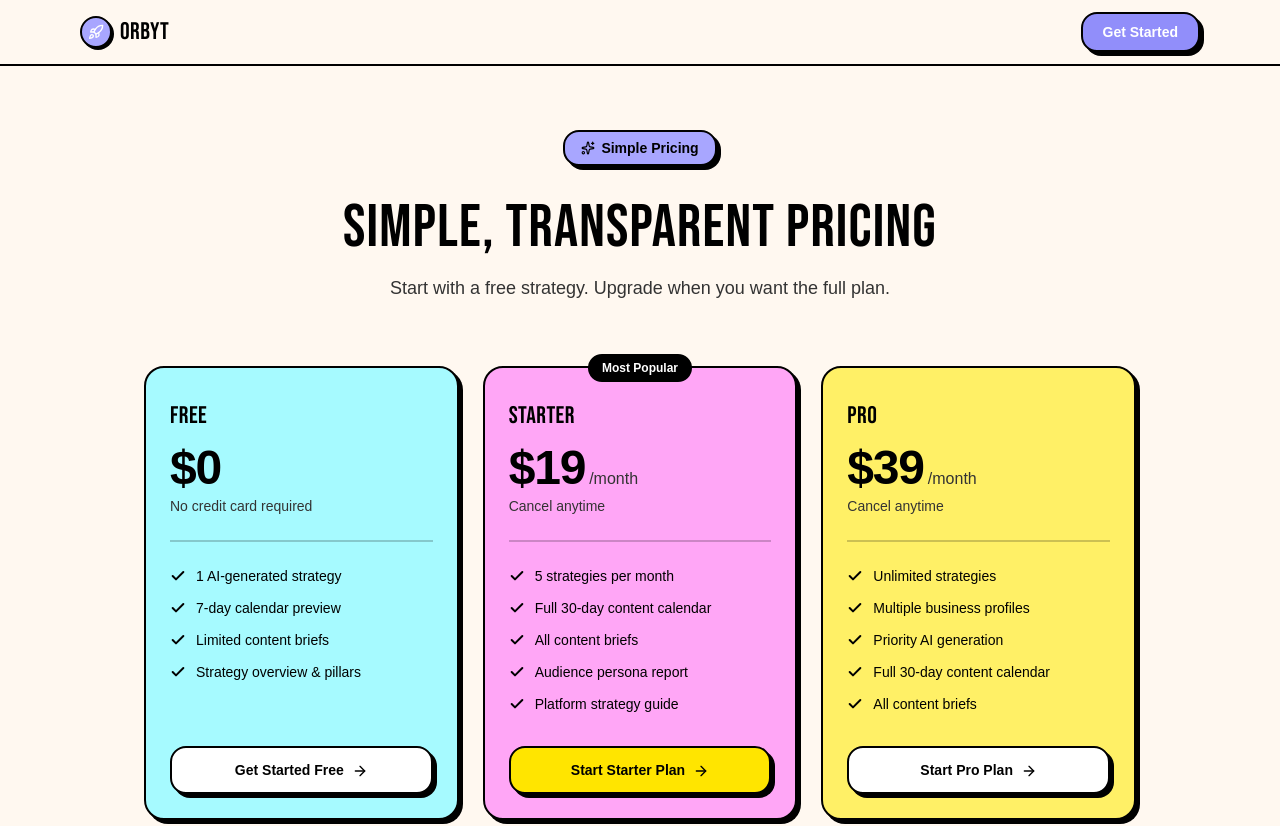
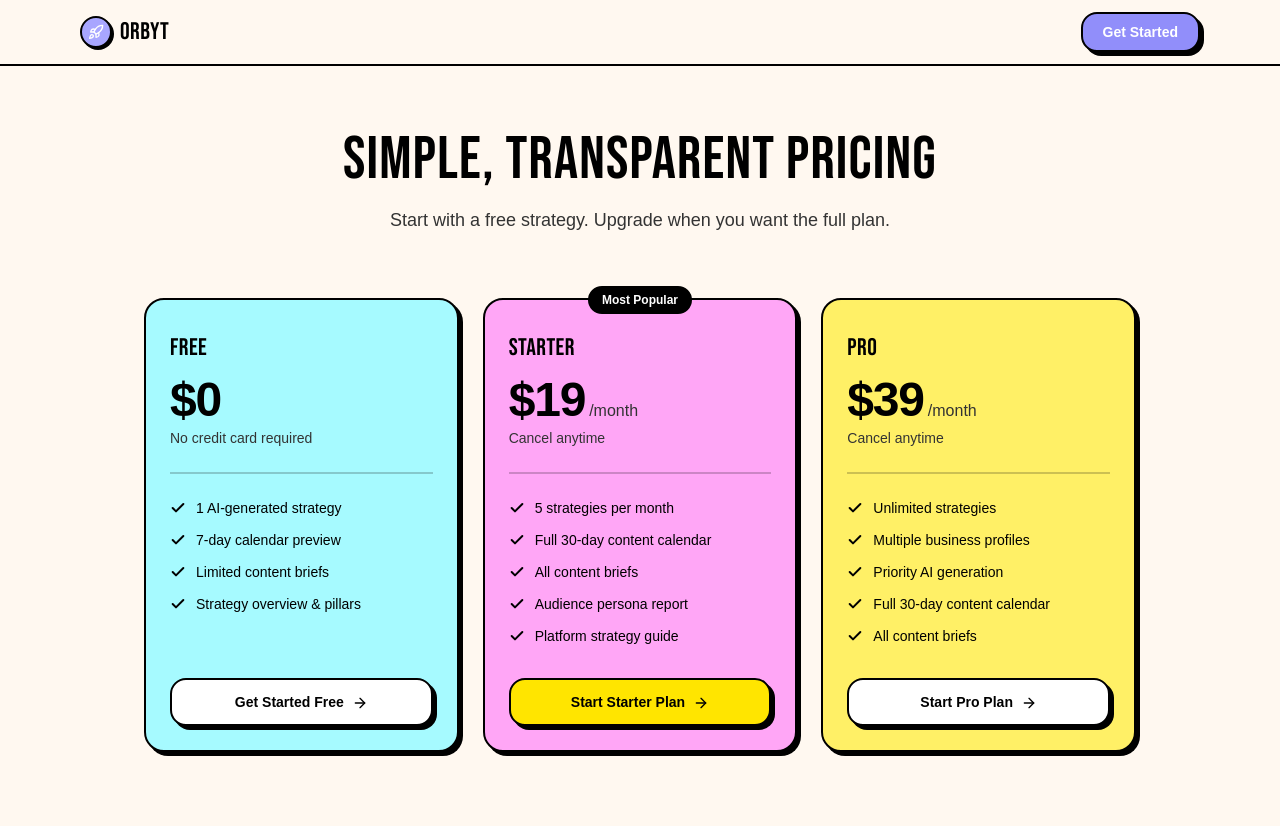
Before and after one commit to Twins1907/ContentMarketing, a Next.js app: page /pricing in a window 1280 px wide. Shown: the top 826 px of the page. Built offline with nearby package versions, Linux system fonts and the light colour scheme; a web font is replaced by a local one.

Commit message:
Remove Simple Pricing badge from pricing page
Made-with: Cursor

```diff
--- a/src/app/pricing/page.tsx
+++ b/src/app/pricing/page.tsx
@@ -2,7 +2,7 @@
 
 import { useState } from "react";
 import Link from "next/link";
-import { Check, ArrowRight, Rocket, Sparkles, ChevronDown } from "lucide-react";
+import { Check, ArrowRight, Rocket, ChevronDown } from "lucide-react";
 import { PLAN_TIERS } from "@/lib/constants";
 
 type PlanKey = "free" | "starter" | "pro";
@@ -160,11 +160,7 @@ export default function PricingPage() {
       <div className="max-w-5xl mx-auto px-4 py-16">
         {/* Heading */}
         <div className="text-center mb-16">
-          <span className="inline-flex items-center gap-1.5 mb-4 text-sm font-semibold px-4 py-1.5 bg-[#A8A6FF] text-black border-2 border-black rounded-lg shadow-[4px_4px_0px_#000000]">
-            <Sparkles className="w-3.5 h-3.5" />
-            Simple Pricing
-          </span>
-          <h1 className="font-display text-5xl md:text-6xl mt-4">
+          <h1 className="font-display text-5xl md:text-6xl">
             SIMPLE, TRANSPARENT PRICING
           </h1>
           <p className="text-[#333333] text-lg max-w-xl mx-auto mt-4">
```
